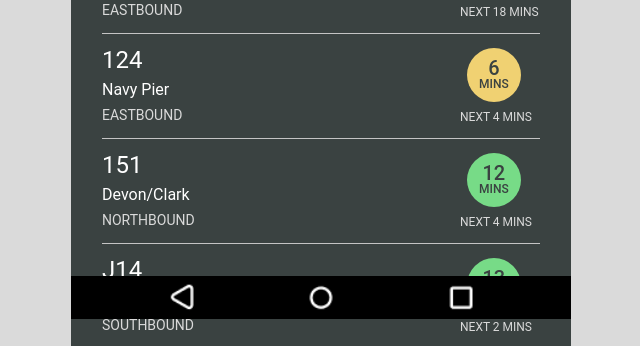
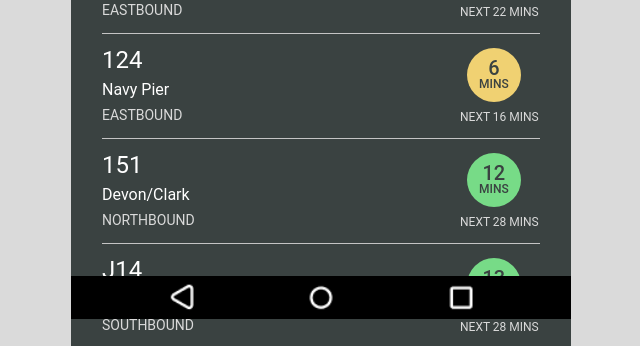
Before and after one commit to lucianchung/cp21-frontend-challenge, a plain HTML site: page index.html in a window 1280 px wide. Shown: the part 481-827 px from the top of the page, 319-959 px from the left. Drawn offline with Linux system fonts and the light colour scheme.

Commit message:
Correct 'Next Bus arrival' times

```diff
--- a/index.html
+++ b/index.html
@@ -43,7 +43,7 @@
               </ul>
               <li class="destination">Randolph/Harbor Dr</li>
               <li class="direction">Eastbound</li>
-              <li class="next">next 18 mins</li>
+              <li class="next">next 22 mins</li>
             </ul>
           </div>
         </section>
@@ -59,7 +59,7 @@
               </ul>
               <li class="destination">Navy Pier</li>
               <li class="direction">Eastbound</li>
-              <li class="next">next 4 mins</li>
+              <li class="next">next 16 mins</li>
             </ul>
           </div>
         </section>
@@ -78,7 +78,7 @@
               </ul>
               <li class="destination">Devon/Clark</li>
               <li class="direction">Northbound</li>
-              <li class="next">next 4 mins</li>
+              <li class="next">next 28 mins</li>
             </ul>
           </div>
         </section>
@@ -97,7 +97,7 @@
               </ul>
               <li class="destination">103rd/Stony Island</li>
               <li class="direction">Southbound</li>
-              <li class="next">next 2 mins</li>
+              <li class="next">next 28 mins</li>
             </ul>
           </div>
         </section>
```
